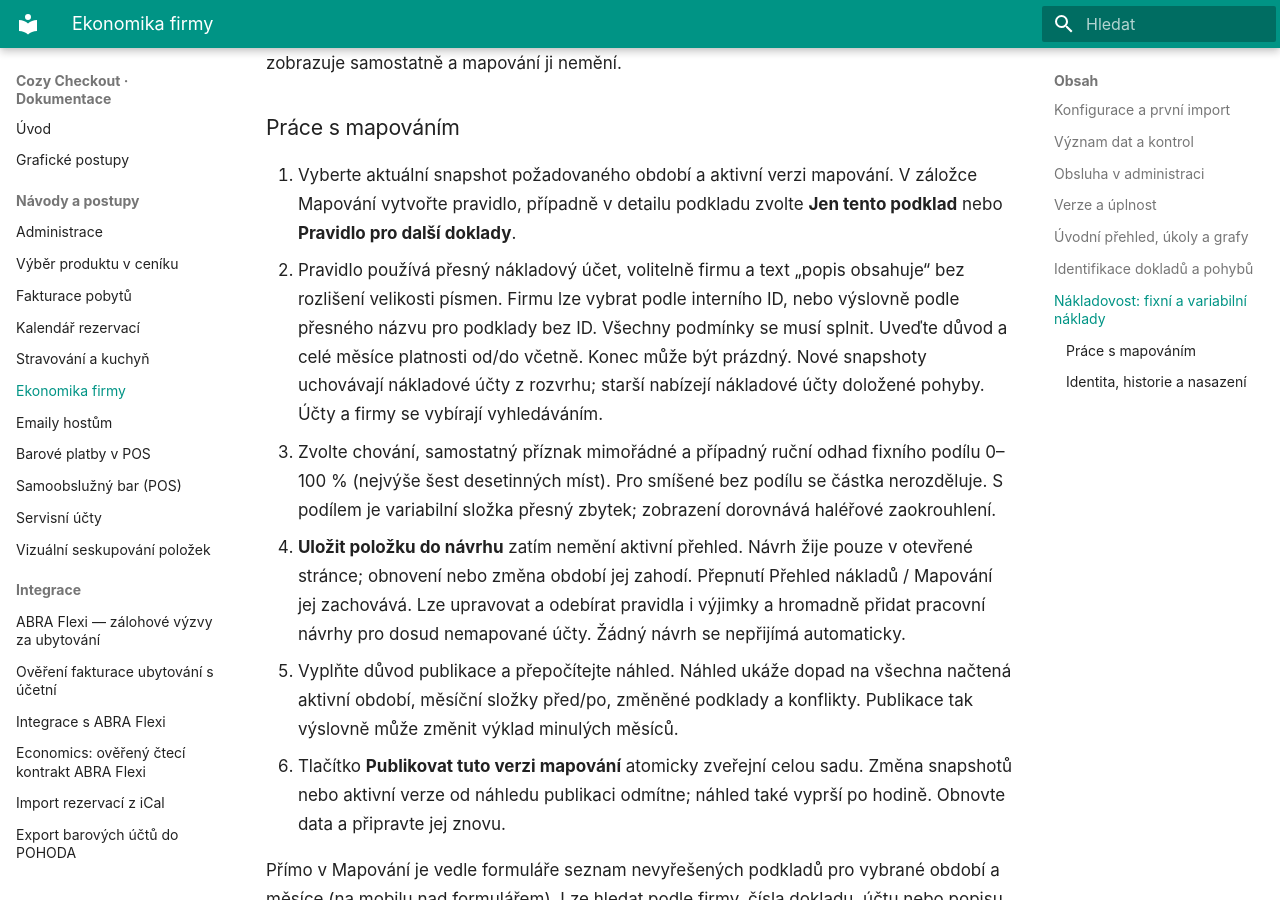
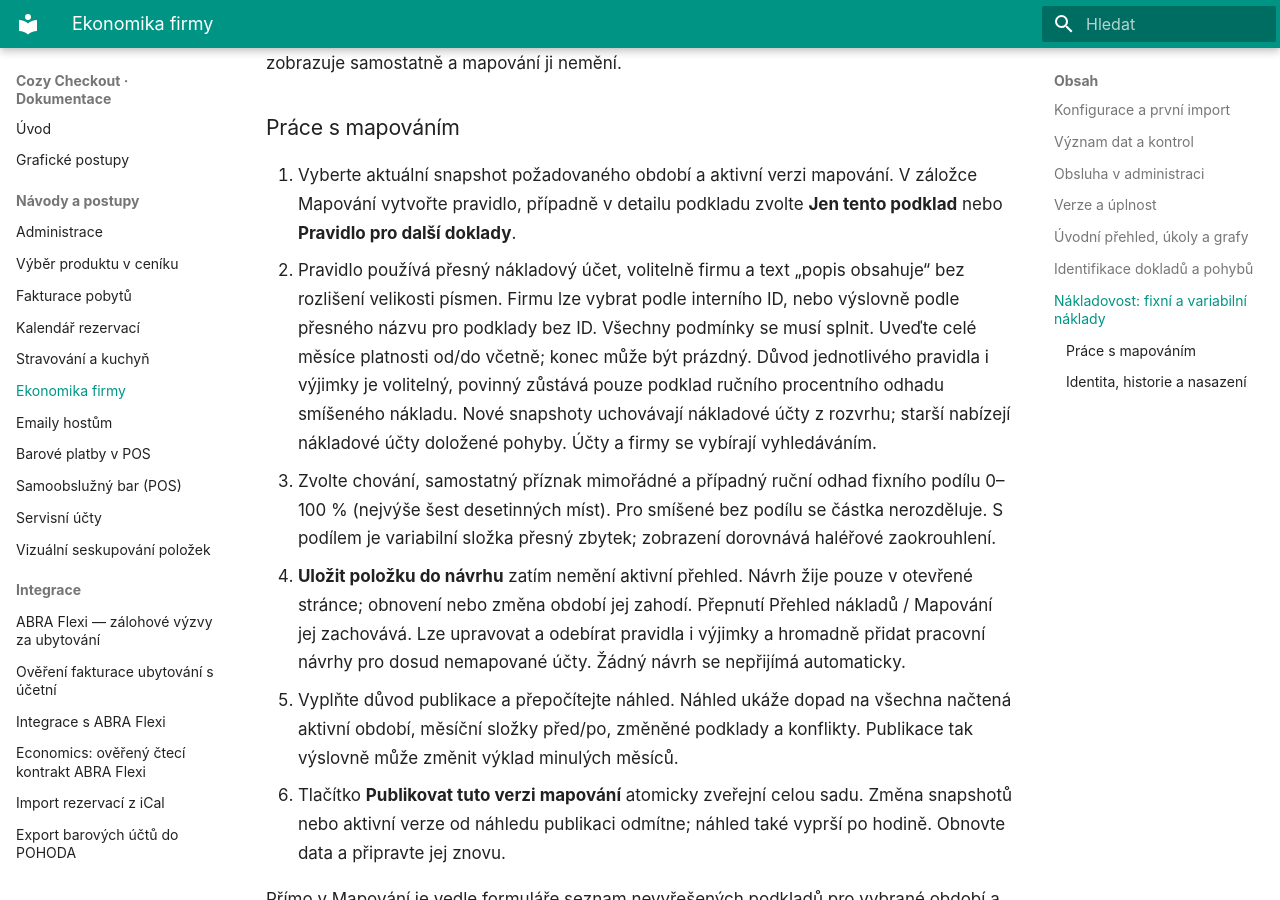
Before and after one commit to michalhorcic/cozy-checkout, an MkDocs documentation site: the page built from docs/features/ECONOMICS.md, in a window 1280 px wide and 900 px high, scrolled down 5438 px. Built offline with MkDocs 1.6.1 and Material for MkDocs 9.7.7, drawn with Linux system fonts in a browser that asks for light colours; some of the changed text lies outside the part shown.

```diff
--- a/docs/features/ECONOMICS.md
+++ b/docs/features/ECONOMICS.md
@@ -213,8 +213,9 @@ samostatně a mapování ji nemění.
 2. Pravidlo používá přesný nákladový účet, volitelně firmu a text
    „popis obsahuje“ bez rozlišení velikosti písmen. Firmu lze vybrat podle
    interního ID, nebo výslovně podle přesného názvu pro podklady bez ID.
-   Všechny podmínky se musí splnit. Uveďte důvod a celé měsíce platnosti od/do včetně. Konec může být
-   prázdný. Nové snapshoty uchovávají nákladové účty z rozvrhu; starší nabízejí
+   Všechny podmínky se musí splnit. Uveďte celé měsíce platnosti od/do včetně;
+   konec může být prázdný. Důvod jednotlivého pravidla i výjimky je volitelný,
+   povinný zůstává pouze podklad ručního procentního odhadu smíšeného nákladu. Nové snapshoty uchovávají nákladové účty z rozvrhu; starší nabízejí
    nákladové účty doložené pohyby. Účty a firmy se vybírají vyhledáváním.
 3. Zvolte chování, samostatný příznak mimořádné a případný ruční odhad
    fixního podílu 0–100 % (nejvýše šest desetinných míst). Pro smíšené
@@ -310,3 +311,8 @@ Rozšíření názvového mapování vyžaduje přidávací migraci
 publikované řádky zůstanou s `partner_name = NULL`. Pravidla podle ID se nemění,
 nová konfigurace ani nový import nejsou pro názvová pravidla potřeba, pokud
 snapshot už název obsahuje. Výběr používá načtené podklady, bez dotazů po firmách.
+
+Migrace `20261029210000_make_cost_mapping_reasons_optional` umožňuje chybějící
+`reason` u pravidel a výjimek a upravuje databázová omezení. Pro zadaný fixní
+podíl smíšeného nákladu (včetně 0 a 100 %) zůstává důvod povinný. Stávající
+poznámky se nepřepisují; důvod publikace celé verze je nadále povinný.
```
Also changed, not shown: docs/plans/2026-10-29-fixni-a-variabilni-naklady.md (+4 -2 lines), 7 other files.
